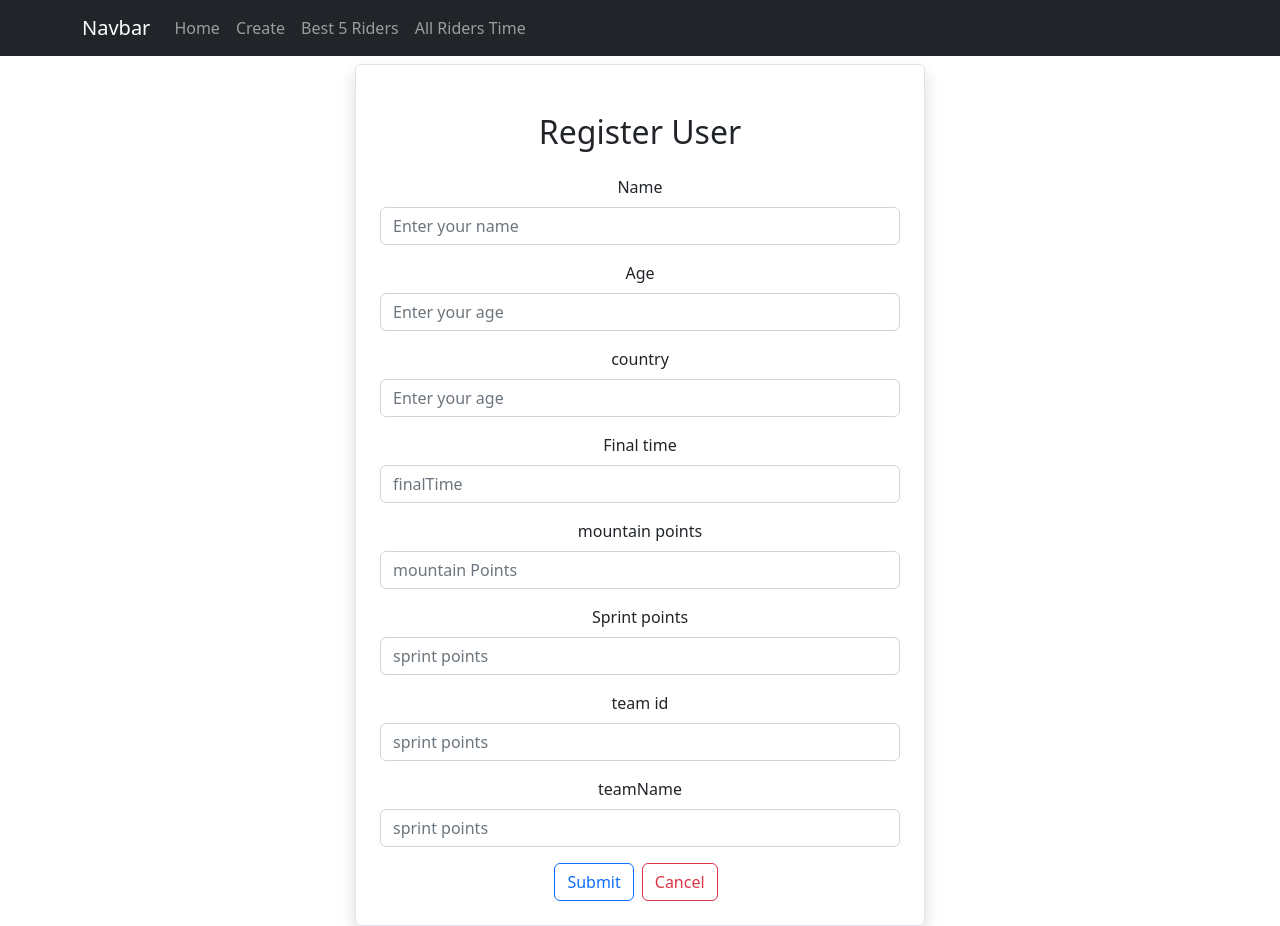
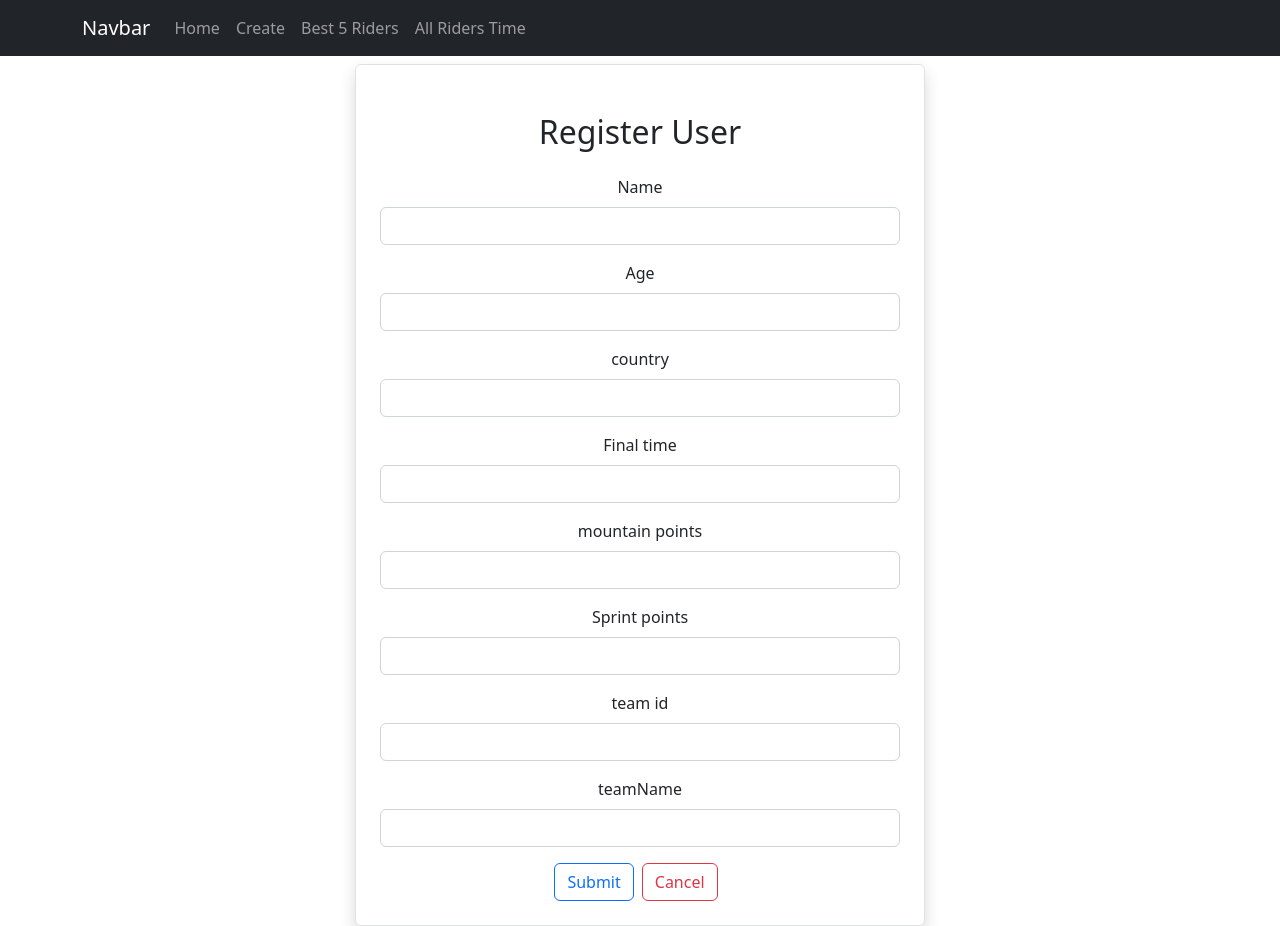
Before and after one commit to asgerbirk/practice_exam_tour_frontend_react, a React (Create React App) app: page /create in a window 1280 px wide. Built offline with nearby package versions, Linux system fonts and the light colour scheme.

Commit message:
need some more pages

```diff
--- a/src/pages/Create.js
+++ b/src/pages/Create.js
@@ -17,31 +17,16 @@ export const Create = () => {
         }
     })
 
-
-
-
-
-
-
-    const {name,age,country,finalTime,mountainPoint,sprintPoint,team, id, teamName} = rider;
-
-
-
-
+    const {name,age,country,finalTime,mountainPoint,sprintPoint,team} = rider;
 
     const onInputChange = (e) =>{
         setRider({...rider, [e.target.name]:e.target.value})
     }
-
-
     const handleSubmit = async (e) =>{
         e.preventDefault();
         await axios.post("http://localhost:8080/api/v1/riders", rider)
         console.log(rider)
     }
-
-
-
 
    return(
         <div className="container">
@@ -56,7 +41,6 @@ export const Create = () => {
                             <input
                                 type={"text"}
                                 className="form-control"
-                                placeholder="Enter your name"
                                 name="name"
                                 value={name}
                                 onChange={(e) =>onInputChange(e)}
@@ -69,7 +53,6 @@ export const Create = () => {
                             <input
                                 type={"number"}
                                 className="form-control"
-                                placeholder="Enter your age"
                                 name="age"
                                 value={age}
                                 onChange={(e) =>onInputChange(e)}
@@ -83,7 +66,6 @@ export const Create = () => {
                             <input
                                 type={"text"}
                                 className="form-control"
-                                placeholder="Enter your age"
                                 name="country"
                                 value={country}
                                 onChange={(e) =>onInputChange(e)}
@@ -97,7 +79,6 @@ export const Create = () => {
                             <input
                                 type={"number"}
                                 className="form-control"
-                                placeholder="finalTime"
                                 name="finalTime"
                                 value={finalTime}
                                 onChange={(e) =>onInputChange(e)}
@@ -110,7 +91,6 @@ export const Create = () => {
                             <input
                                 type={"number"}
                                 className="form-control"
-                                placeholder="mountain Points"
                                 name="mountainPoint"
                                 value={mountainPoint}
                                 onChange={(e) =>onInputChange(e)}
@@ -123,7 +103,6 @@ export const Create = () => {
                             <input
                                 type={"number"}
                                 className="form-control"
-                                placeholder="sprint points"
                                 name="sprintPoint"
                                 value={sprintPoint}
                                 onChange={(e) =>onInputChange(e)}
@@ -137,7 +116,6 @@ export const Create = () => {
                             <input
                                 type={"number"}
                                 className="form-control"
-                                placeholder="sprint points"
                                 name="team.id"
                                 value={team.id}
                                 onChange={(e) =>onInputChange(e)}
@@ -152,7 +130,6 @@ export const Create = () => {
                                 type={"text"}
                                 className="form-control"
                                 id="teamName"
-                                placeholder="sprint points"
                                 name="team.teamName"
                                 value={team.teamName}
                                 onChange={(e) =>onInputChange(e)}
--- a/src/pages/Home.js
+++ b/src/pages/Home.js
@@ -6,10 +6,7 @@ import {useEffect, useState} from "react";
 import axios from "axios";
 
 export const Home = () => {
-
-
    const[riders, setRiders] = useState([]);
-
 
    useEffect(() => {
 loadRiders();
@@ -21,15 +18,9 @@ loadRiders();
        console.log(result)
     }
 
-
-
 const deleteRiderSubmit = (id) =>{
         deleteRider(id).then(() =>  window.location.reload());
     }
-
-
-
-
 
     return (
         <div className={"container"}>
@@ -44,11 +35,10 @@ const deleteRiderSubmit = (id) =>{
                         <th>final time</th>
                         <th>mountain points</th>
                         <th>Sprint points</th>
-                        <th>Team</th>
-
+                        <th>Team id</th>
+                        <th>Team name</th>
                         <th>Delete</th>
                         <th>Edit</th>
-
                     </tr>
                     </thead>
                     <tbody>
@@ -64,14 +54,10 @@ const deleteRiderSubmit = (id) =>{
                                 <td>{rider.sprintPoint}</td>
                                 <td>{rider.team.id}</td>
                                 <td>{rider.team.teamName}</td>
-
-
-
                                 <td>
                                     <Link
                                         className="btn btn-primary mx-2"
                                         to={`/edit/${rider.id}`}>Edit</Link>
-
                                 </td>
                                 <td>
                                     <Button onClick={() => deleteRiderSubmit(rider.id)}>Delete</Button>
```
